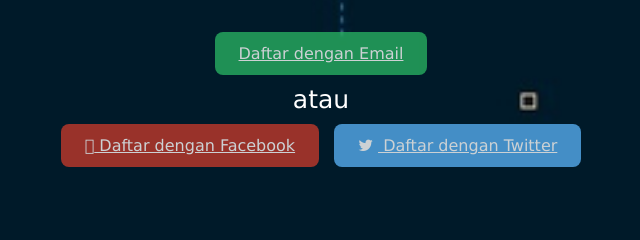
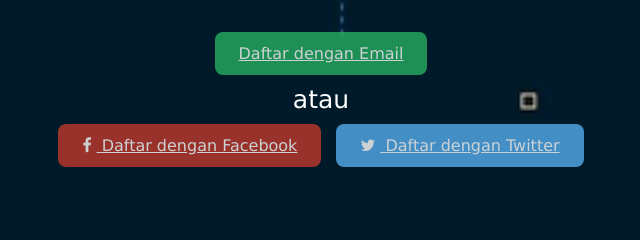
Before and after one commit to devitriastarina/.github.io, a plain HTML site: page index.html in a window 1280 px wide. Shown: the part 782-1022 px from the top of the page, 344-984 px from the left. Drawn offline with Linux system fonts and the light colour scheme.

Commit message:
Update index.html

```diff
--- a/index.html
+++ b/index.html
@@ -32,7 +32,7 @@
           <a href="#" class="btn email">Daftar dengan Email</a>
           <p>atau</p>
           <a href="#" class="btn facebook">
-            <span class="fab fa-facebook-f"></span>
+            <span class="fa fa-facebook-f"></span>
             Daftar dengan Facebook
           </a>
           <a href="#" class="btn twitter">
```
